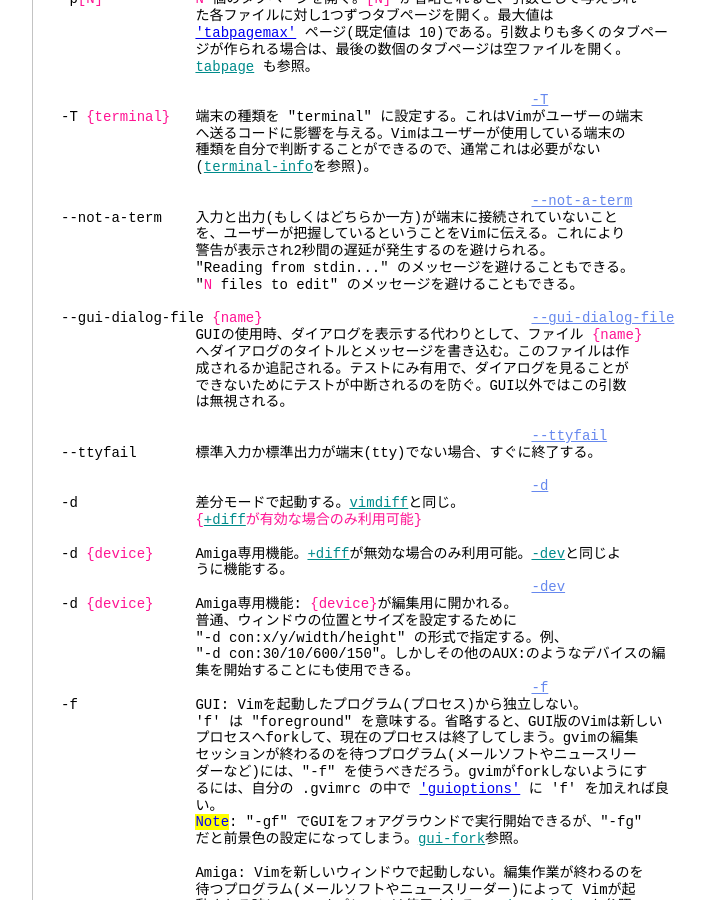
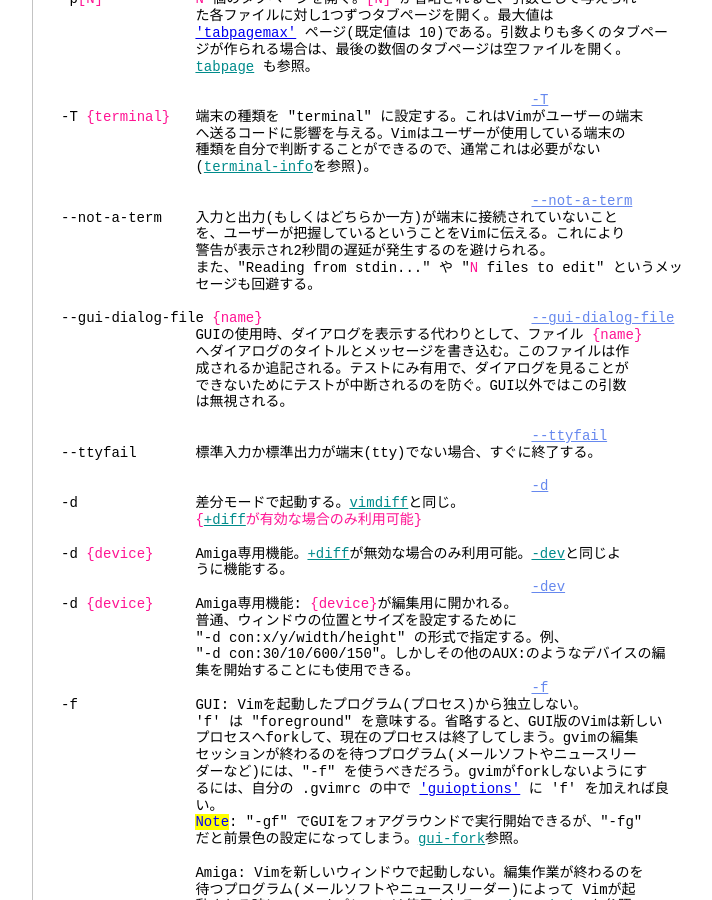
Before and after one commit to vim-jp/vimdoc-ja, a Jekyll site: the page built from starting.html, in a window 1280 px wide and 900 px high, scrolled down 7145 px. Shown: the whole window, without its empty margins (340-1052 px from the left). Built offline with Jekyll 4.4.1, drawn with Linux system fonts in a browser that asks for light colours; nearby versions of some CDN libraries; comment, search, counter and statistics services are not loaded; some of the changed text lies outside the part shown.

Commit message:
Generated by GitHub workflow 9437318503
https://github.com/vim-jp/vimdoc-ja-working/actions/runs/9437318503

```diff
--- a/starting.html
+++ b/starting.html
@@ -3,7 +3,7 @@ layout: vimdoc
 helpname: 'starting'
 ---
 <div id='vimCodeElement'>
-<a class="Constant" href="starting.html" name="starting.txt">starting.txt</a>&nbsp;&nbsp;For&nbsp;<span class="Identifier">Vim バージョン 9.1.</span>&nbsp;&nbsp;Last change: 2024 May 18<br>
+<a class="Constant" href="starting.html" name="starting.txt">starting.txt</a>&nbsp;&nbsp;For&nbsp;<span class="Identifier">Vim バージョン 9.1.</span>&nbsp;&nbsp;Last change: 2024 Jun 04<br>
 <br>
 <br>
 &nbsp;&nbsp;&nbsp;&nbsp;&nbsp;&nbsp;&nbsp;&nbsp;&nbsp;&nbsp;&nbsp;&nbsp;&nbsp;&nbsp;&nbsp;&nbsp;<span class="Identifier">VIMリファレンスマニュアル&nbsp;&nbsp;&nbsp;&nbsp;by Bram Moolenaar</span><br>
@@ -431,8 +431,8 @@ VMSでは全てのオプション引数は小文字であるとみなされる
 --not-a-term&nbsp;&nbsp;&nbsp;&nbsp;入力と出力(もしくはどちらか一方)が端末に接続されていないこと<br>
 &nbsp;&nbsp;&nbsp;&nbsp;&nbsp;&nbsp;&nbsp;&nbsp;&nbsp;&nbsp;&nbsp;&nbsp;&nbsp;&nbsp;&nbsp;&nbsp;を、ユーザーが把握しているということをVimに伝える。これにより<br>
 &nbsp;&nbsp;&nbsp;&nbsp;&nbsp;&nbsp;&nbsp;&nbsp;&nbsp;&nbsp;&nbsp;&nbsp;&nbsp;&nbsp;&nbsp;&nbsp;警告が表示され2秒間の遅延が発生するのを避けられる。<br>
-&nbsp;&nbsp;&nbsp;&nbsp;&nbsp;&nbsp;&nbsp;&nbsp;&nbsp;&nbsp;&nbsp;&nbsp;&nbsp;&nbsp;&nbsp;&nbsp;&quot;Reading from stdin...&quot; のメッセージを避けることもできる。<br>
-&nbsp;&nbsp;&nbsp;&nbsp;&nbsp;&nbsp;&nbsp;&nbsp;&nbsp;&nbsp;&nbsp;&nbsp;&nbsp;&nbsp;&nbsp;&nbsp;&quot;<span class="Special">N</span>&nbsp;files to edit&quot; のメッセージを避けることもできる。<br>
+&nbsp;&nbsp;&nbsp;&nbsp;&nbsp;&nbsp;&nbsp;&nbsp;&nbsp;&nbsp;&nbsp;&nbsp;&nbsp;&nbsp;&nbsp;&nbsp;また、&quot;Reading from stdin...&quot; や &quot;<span class="Special">N</span>&nbsp;files to edit&quot; というメッ<br>
+&nbsp;&nbsp;&nbsp;&nbsp;&nbsp;&nbsp;&nbsp;&nbsp;&nbsp;&nbsp;&nbsp;&nbsp;&nbsp;&nbsp;&nbsp;&nbsp;セージも回避する。<br>
 <br>
 --gui-dialog-file&nbsp;<span class="Special">{name}</span>&nbsp;&nbsp;&nbsp;&nbsp;&nbsp;&nbsp;&nbsp;&nbsp;&nbsp;&nbsp;&nbsp;&nbsp;&nbsp;&nbsp;&nbsp;&nbsp;&nbsp;&nbsp;&nbsp;&nbsp;&nbsp;&nbsp;&nbsp;&nbsp;&nbsp;&nbsp;&nbsp;&nbsp;&nbsp;&nbsp;&nbsp;&nbsp;<a class="Constant" href="starting.html#--gui-dialog-file" name="--gui-dialog-file">--gui-dialog-file</a><br>
 &nbsp;&nbsp;&nbsp;&nbsp;&nbsp;&nbsp;&nbsp;&nbsp;&nbsp;&nbsp;&nbsp;&nbsp;&nbsp;&nbsp;&nbsp;&nbsp;GUIの使用時、ダイアログを表示する代わりとして、ファイル&nbsp;<span class="Special">{name}</span><br>
--- a/usr_41.html
+++ b/usr_41.html
@@ -3,7 +3,7 @@ layout: vimdoc
 helpname: 'usr_41'
 ---
 <div id='vimCodeElement'>
-<a class="Constant" href="usr_41.html" name="usr_41.txt">usr_41.txt</a>&nbsp;&nbsp;&nbsp;&nbsp;For&nbsp;<span class="Identifier">Vim バージョン 9.1.</span>&nbsp;&nbsp;Last change: 2024 May 07<br>
+<a class="Constant" href="usr_41.html" name="usr_41.txt">usr_41.txt</a>&nbsp;&nbsp;&nbsp;&nbsp;For&nbsp;<span class="Identifier">Vim バージョン 9.1.</span>&nbsp;&nbsp;Last change: 2024 Jun 03<br>
 <br>
 &nbsp;&nbsp;&nbsp;&nbsp;&nbsp;&nbsp;&nbsp;&nbsp;&nbsp;&nbsp;&nbsp;&nbsp;&nbsp;&nbsp;&nbsp;&nbsp;&nbsp;&nbsp;&nbsp;&nbsp; VIM USER MANUAL - by Bram Moolenaar<br>
 <br>
@@ -975,6 +975,7 @@ Blob 操作:&nbsp;&nbsp;&nbsp;&nbsp;&nbsp;&nbsp;&nbsp;&nbsp;&nbsp;&nbsp;&nbsp;&n
 &nbsp;&nbsp;&nbsp;&nbsp;&nbsp;&nbsp;&nbsp;&nbsp;readdir()&nbsp;&nbsp;&nbsp;&nbsp;&nbsp;&nbsp;&nbsp;&nbsp;&nbsp;&nbsp;&nbsp;&nbsp;&nbsp;&nbsp; ディレクトリ内のファイル名のリストを得る<br>
 &nbsp;&nbsp;&nbsp;&nbsp;&nbsp;&nbsp;&nbsp;&nbsp;readdirex()&nbsp;&nbsp;&nbsp;&nbsp;&nbsp;&nbsp;&nbsp;&nbsp;&nbsp;&nbsp;&nbsp;&nbsp; ディレクトリ内のファイル情報のリストを得る<br>
 &nbsp;&nbsp;&nbsp;&nbsp;&nbsp;&nbsp;&nbsp;&nbsp;writefile()&nbsp;&nbsp;&nbsp;&nbsp;&nbsp;&nbsp;&nbsp;&nbsp;&nbsp;&nbsp;&nbsp;&nbsp; 行のリストまたは Blob をファイルに書き込む<br>
+&nbsp;&nbsp;&nbsp;&nbsp;&nbsp;&nbsp;&nbsp;&nbsp;filecopy()&nbsp;&nbsp;&nbsp;&nbsp;&nbsp;&nbsp;&nbsp;&nbsp;&nbsp;&nbsp;&nbsp;&nbsp;&nbsp;&nbsp;ファイル&nbsp;<span class="Special">{from}</span>&nbsp;を&nbsp;<span class="Special">{to}</span>&nbsp;へコピーする<br>
 <br>
 日付と時刻:&nbsp;&nbsp;&nbsp;&nbsp;&nbsp;&nbsp;&nbsp;&nbsp;&nbsp;&nbsp;&nbsp;&nbsp;&nbsp;&nbsp;&nbsp;&nbsp;&nbsp;&nbsp;&nbsp;&nbsp;&nbsp;&nbsp;&nbsp;&nbsp;&nbsp;&nbsp;&nbsp;&nbsp;&nbsp;<a class="Constant" href="usr_41.html#date-functions" name="date-functions">date-functions</a>&nbsp;<a class="Constant" href="usr_41.html#time-functions" name="time-functions">time-functions</a><br>
 &nbsp;&nbsp;&nbsp;&nbsp;&nbsp;&nbsp;&nbsp;&nbsp;getftime()&nbsp;&nbsp;&nbsp;&nbsp;&nbsp;&nbsp;&nbsp;&nbsp;&nbsp;&nbsp;&nbsp;&nbsp;&nbsp;&nbsp;ファイルの最終更新日時を得る<br>
```
